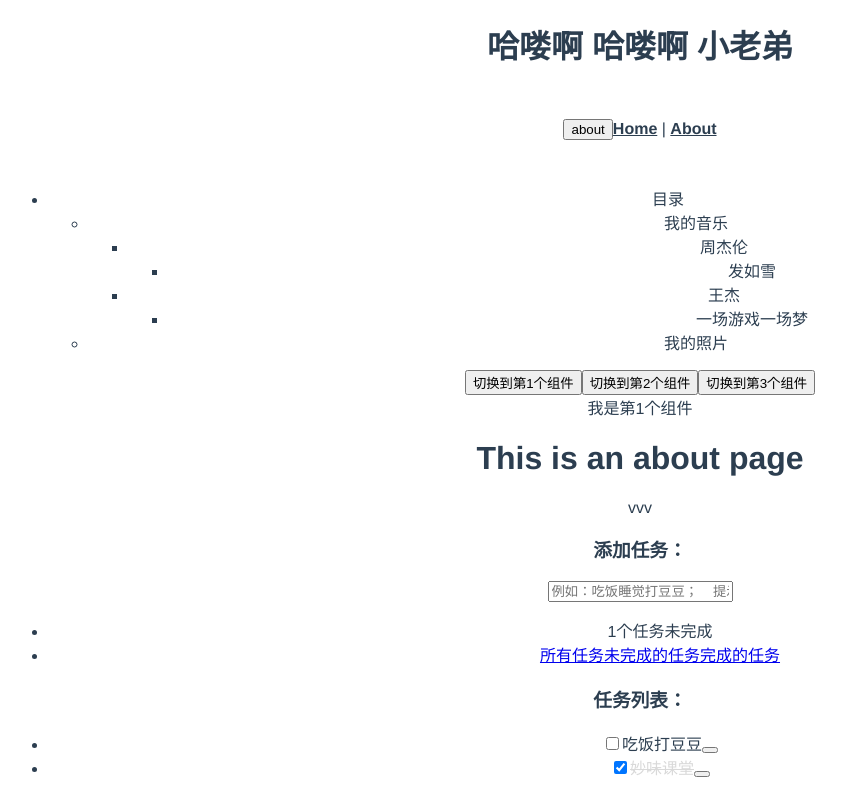
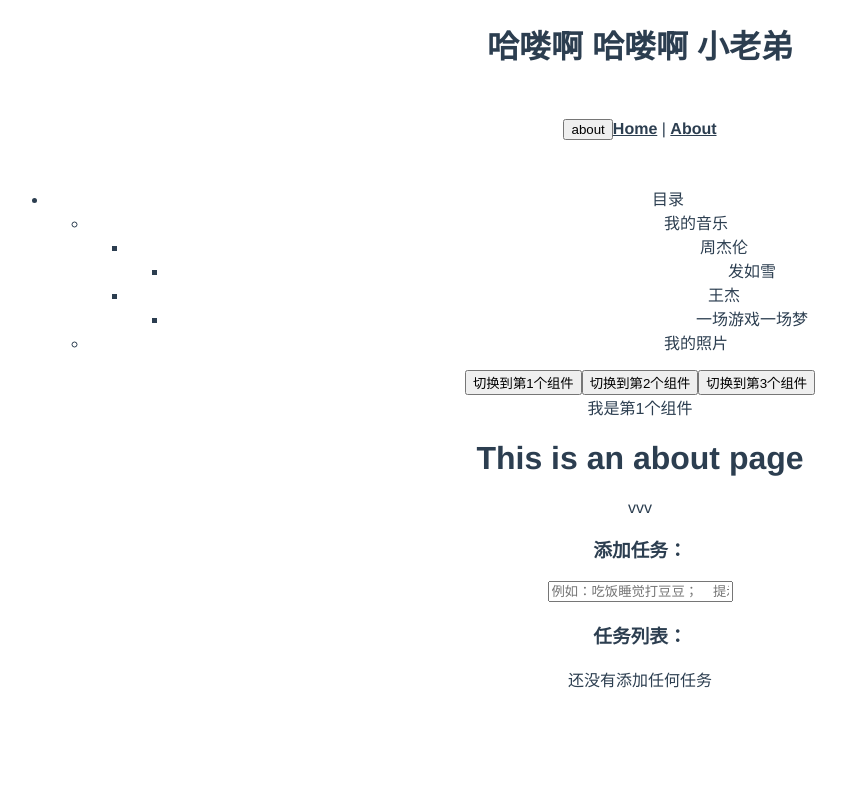
Before and after one commit to hldxlx/myVueRouterAndRecursiveTree, a Vue app: page /about in a window 1280 px wide. Both pictures are taken after a click on the button "about". Shown: the whole page, without its empty margins (0-846 px from the left). Built offline with nearby package versions, Linux system fonts and the light colour scheme.

Commit message:
# M味 watch深度监控数据

```diff
--- a/src/views/About.vue
+++ b/src/views/About.vue
@@ -53,11 +53,19 @@
         list:[],
         todo:"",
         edtorTodos:"",//记录正在编辑的数据
-        beforeTitle:'' //记录正在编辑的数据的title
+        beforeTitle:''//记录正在编辑的数据的title
       }
     },
     mounted:function () {
       this.init();
+    },
+    watch:{ //深度监控数据
+      list:{
+        handler:function(){
+          this.save('miao-li',this.list);
+        },
+        deep:true
+      }
     },
     computed:{
       noCheckeLength:function(){
@@ -77,16 +85,17 @@
     },
     methods:{
       init(){
-       this.list = [
-          {
-            title:"吃饭打豆豆",
-            isChecked:false //状态为false，为不选中  任务未完成
-          },
-          {
-            title:"妙味课堂",
-            isChecked:true   //状态为true，为选中    任务完成
-          }
-        ];
+//       this.list = [
+//          {
+//            title:"吃饭打豆豆",
+//            isChecked:false //状态为false，为不选中  任务未完成
+//          },
+//          {
+//            title:"妙味课堂",
+//            isChecked:true   //状态为true，为选中    任务完成
+//          }
+//        ];
+        this.list = this.fetch('miao-li');
       },
       addTodo(){
         this.list.push({
@@ -111,6 +120,13 @@
 
         //让div显示出来，input隐藏
         this.edtorTodos = '';
+      },
+      save(key,value){
+//		localStorage.setItem(key,value); 此列中 value 的值是 list 数组，所以要将 value 转为字符串
+        localStorage.setItem(key,JSON.stringify(value));
+      },
+      fetch(key){
+        return JSON.parse(localStorage.getItem(key)) || [];
       }
 
     }
```
